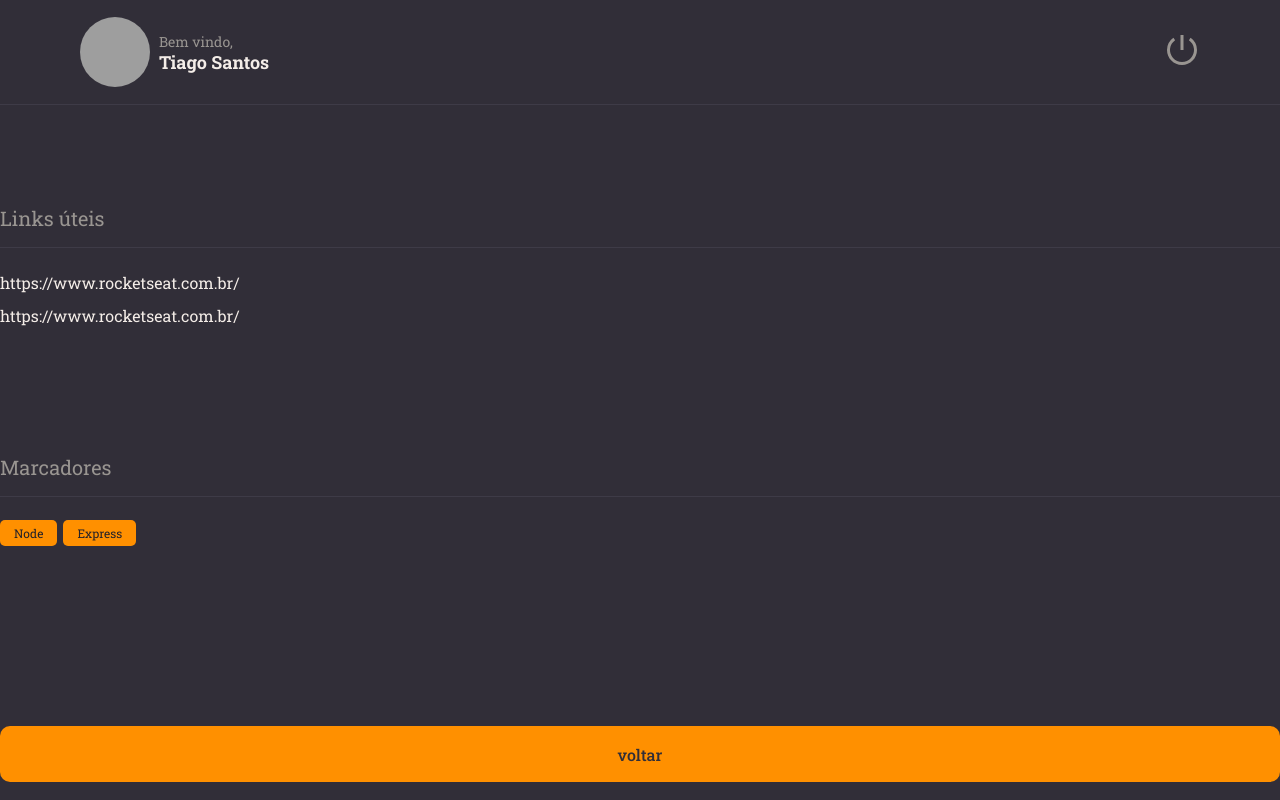
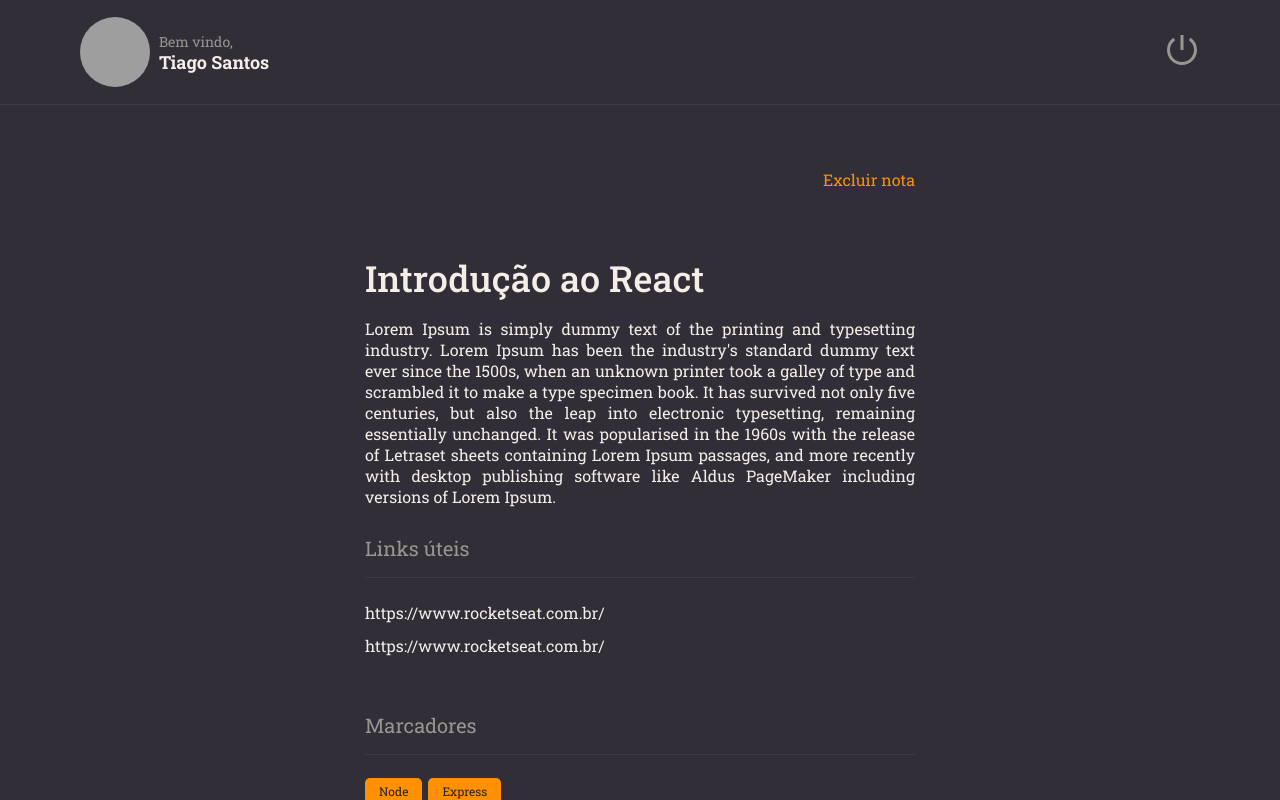
Before and after one commit to Tiagoamrein/Explorer-Rocketseat, a React (Vite) app in the folder Stage 9/rocketnotes/: page / in a window 1280 px wide. Built offline with nearby package versions, Linux system fonts and the light colour scheme; grey boxes are pictures that could not be loaded.

Commit message:
concluido details

```diff
--- a/Stage 9/rocketnotes/src/components/Button/index.jsx
+++ b/Stage 9/rocketnotes/src/components/Button/index.jsx
@@ -3,7 +3,7 @@
 export function Button ({title}){
 
   return(
-    <Container type="button">
+    <Container type="button" >
       {title}
     </Container>
 
--- a/Stage 9/rocketnotes/src/components/Button/style.js
+++ b/Stage 9/rocketnotes/src/components/Button/style.js
@@ -2,7 +2,7 @@
 
 export const Container = styled.button`
 
-    width: 100;
+    width: 100%;
     background-color: ${({theme}) => theme.COLORS.ORANGE};
     color: ${({theme}) => theme.COLORS.BACKGROUND_800};
 
--- /dev/null
+++ b/Stage 9/rocketnotes/src/components/ButtonText/index.jsx
@@ -0,0 +1,13 @@
+import { Container } from "./styles";
+
+export function ButtonText ({title, ...rest}){
+
+  return (
+    <Container type="buttom">
+      {title}
+
+    </Container>
+  )
+
+
+}
--- /dev/null
+++ b/Stage 9/rocketnotes/src/components/ButtonText/styles.js
@@ -0,0 +1,9 @@
+import styled from "styled-components";
+
+export const Container = styled.button`
+  background: none;
+  font-size: 16px;
+  border: none;
+  color: ${({theme}) => theme.COLORS.ORANGE};
+
+`
--- a/Stage 9/rocketnotes/src/components/Section/styles.js
+++ b/Stage 9/rocketnotes/src/components/Section/styles.js
@@ -1,7 +1,7 @@
 import styled from "styled-components";
 
 export const Conteiner = styled.section`
-    margin: 50px 0 28px;
+    margin:  28px 0;
 
   > h2 {
     border-bottom-width: 1px;
--- a/Stage 9/rocketnotes/src/pages/Details/index.jsx
+++ b/Stage 9/rocketnotes/src/pages/Details/index.jsx
@@ -2,16 +2,32 @@
 
 import { Header } from "../../components/Header";
 import { Button } from "../../components/Button";
+import { ButtonText } from "../../components/ButtonText";
 import { Section } from "../../components/Section";
 import { Tag } from "../../components/Tag";
 
 
-import { Container, Links } from "./styles";
+import { Container, Links,Content } from "./styles";
 export function Details(){
 
   return (
     <Container>
     <Header/>
+    <main>
+     <Content>
+
+    <ButtonText title= "Excluir nota"/>
+
+    <h1>Introdução ao React</h1>
+
+    <p>Lorem Ipsum is simply dummy text of the printing and typesetting industry.
+      Lorem Ipsum has been the industry's standard dummy text ever since the 1500s,
+      when an unknown printer took a galley of type and scrambled it to make a type specimen book.
+      It has survived not only five centuries, but also the leap into electronic typesetting,
+      remaining essentially unchanged. It was popularised in the 1960s with the release of
+      Letraset sheets containing Lorem Ipsum passages, and more recently with desktop publishing software like Aldus PageMaker including versions of Lorem Ipsum.
+    </p>
+
     <Section title = "Links úteis">
       <Links>
 
@@ -21,7 +37,6 @@
         <li>
           <a href="&">https://www.rocketseat.com.br/</a>
         </li>
-
 
       </Links>
     </Section>
@@ -34,6 +49,10 @@
     </Section>
 
     <Button title="voltar"/>
+
+    </Content>
+    </main>
+
     </Container>
 
   )
--- a/Stage 9/rocketnotes/src/pages/Details/styles.js
+++ b/Stage 9/rocketnotes/src/pages/Details/styles.js
@@ -5,10 +5,18 @@
   width: 100%;
   height: 100vh;
 
-  display: flex;
-  gap: 50px;
-  flex-direction: column;
+  display: grid;
+  grid-template-rows: 105px auto;
+  grid-template-areas:
+  "header"
+  "content";
 
+  >main {
+    grid-area: content;
+    overflow-y: scroll;
+
+    padding: 64px 0 ;
+  }
 
 `;
 
@@ -24,3 +32,27 @@
   }
 
 `
+export const Content = styled.div`
+  max-width: 550px;
+  margin: 0 auto;
+
+  display: flex;
+  flex-direction: column;
+
+  > button:first-child {
+    align-self: end;
+  }
+
+  > h1{
+    font-size: 36px;
+    font-weight: 500;
+    padding-top: 64px;
+  }
+
+  > p {
+     font-size: 16px;
+     margin-top: 16px;
+     text-align: justify;
+  }
+
+`
```
Also changed, not shown: Stage 9/rocketnotes/src/pages/Home/index.jsx (added), Stage 9/rocketnotes/src/pages/Home/styles.js (added).
